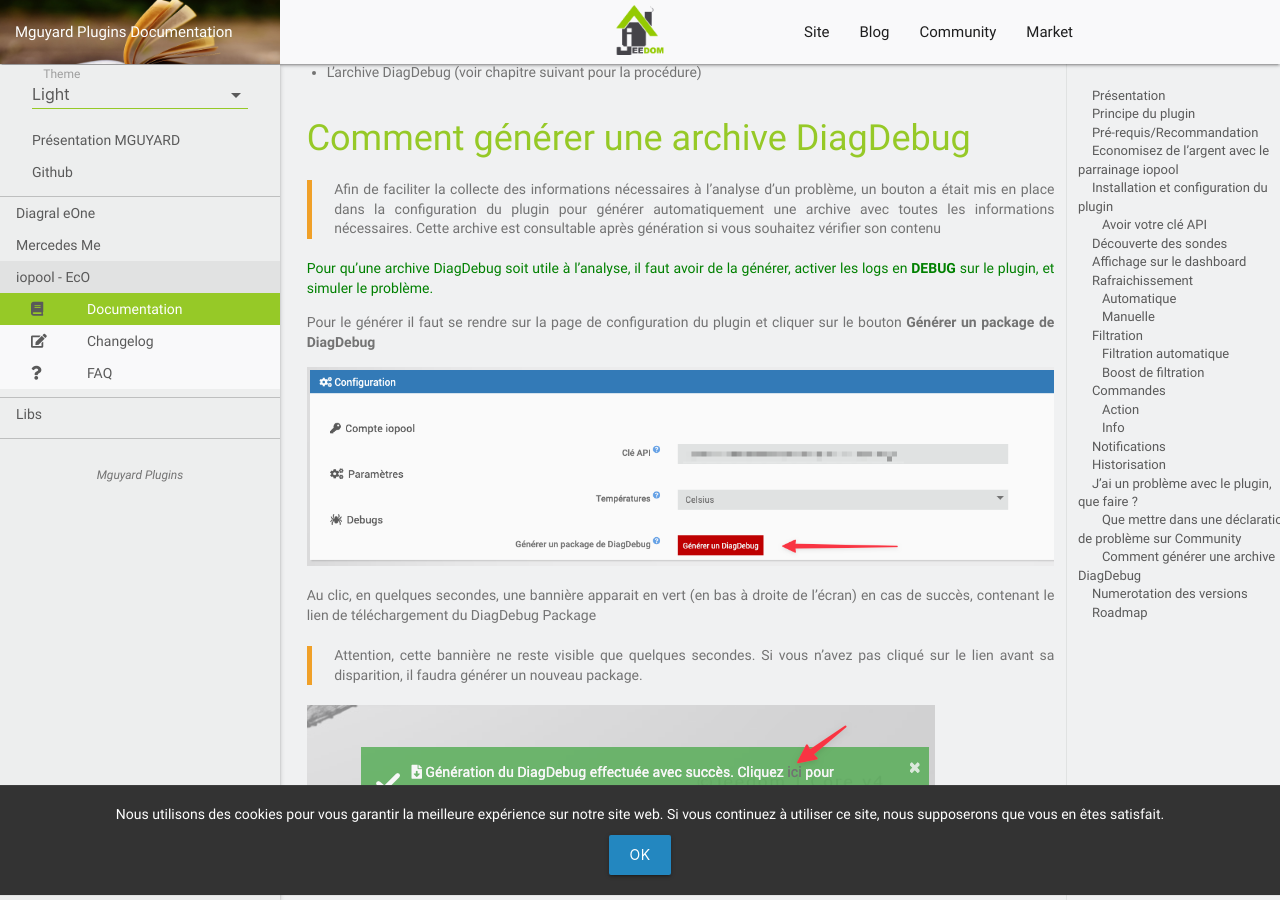
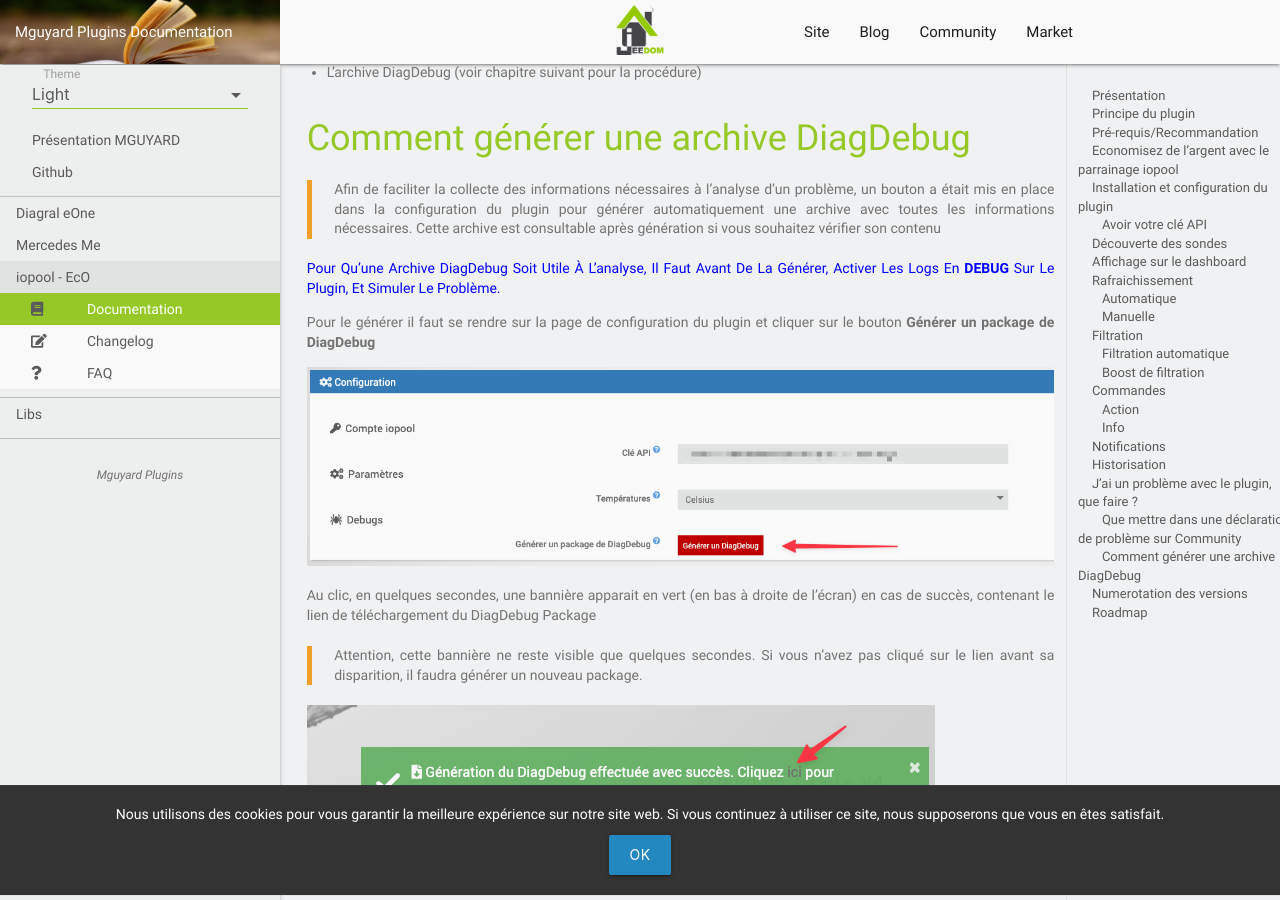
Before and after one commit to mguyard/Jeedom-Documentations, a Jekyll site: the page built from fr_FR/iopool_EcO/documentation.md, in a window 1280 px wide and 900 px high, scrolled down 9287 px. Built offline with Jekyll 4.4.1, drawn with Linux system fonts in a browser that asks for light colours; our own code applies the rules of GitHub Pages for plain Markdown files.

Commit message:
iopool_EcO - Mise à jour doc

```diff
--- a/fr_FR/iopool_EcO/documentation.md
+++ b/fr_FR/iopool_EcO/documentation.md
@@ -229,7 +229,7 @@
 > du plugin pour générer automatiquement une archive avec toutes les informations nécessaires.
 > Cette archive est consultable après génération si vous souhaitez vérifier son contenu
 
-<span style="color:green">Pour qu'une archive DiagDebug soit utile à l'analyse, il faut avoir de la générer, activer les logs en __DEBUG__ sur le plugin, et simuler le problème.</span>
+<span style="color:blue;text-transform: capitalize;">Pour qu'une archive DiagDebug soit utile à l'analyse, il faut avant de la générer, activer les logs en __DEBUG__ sur le plugin, et simuler le problème.</span>
 
 Pour le générer il faut se rendre sur la page de configuration du plugin et cliquer sur le bouton __Générer un package de DiagDebug__
 
```
